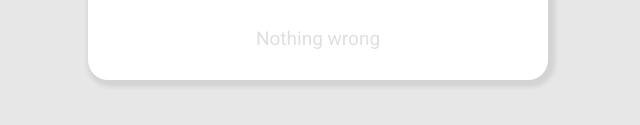
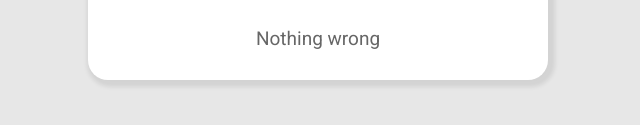
Before and after one commit to brunoraniere/projeto_greater_site, a plain HTML site: page index.html in a window 1280 px wide. Both pictures are taken after typing "5", "5" into the empty fields and a click on the button "SUBMIT". Shown: the part 663-788 px from the top of the page, without its empty margins (322-962 px from the left). Drawn offline with Linux system fonts and the light colour scheme.

Commit message:
fix: fix errors

```diff
--- a/main.js
+++ b/main.js
@@ -21,7 +21,7 @@ form.addEventListener('submit', e =>{
         }
         else{
             message.innerHTML = `Nothing wrong`;
-            message.style.color = "#e0e0e0";
+            message.style.color = "#666";
         }
     }
 })
--- a/style.css
+++ b/style.css
@@ -115,7 +115,7 @@ section .forma-form form button:focus{
 section .forma-form #mensagem{
     text-align: center;
     padding: 30px 0;
-    width: 220px;
+    width: 340px;
     margin: auto;
     font-size: 19px;
 }
```
